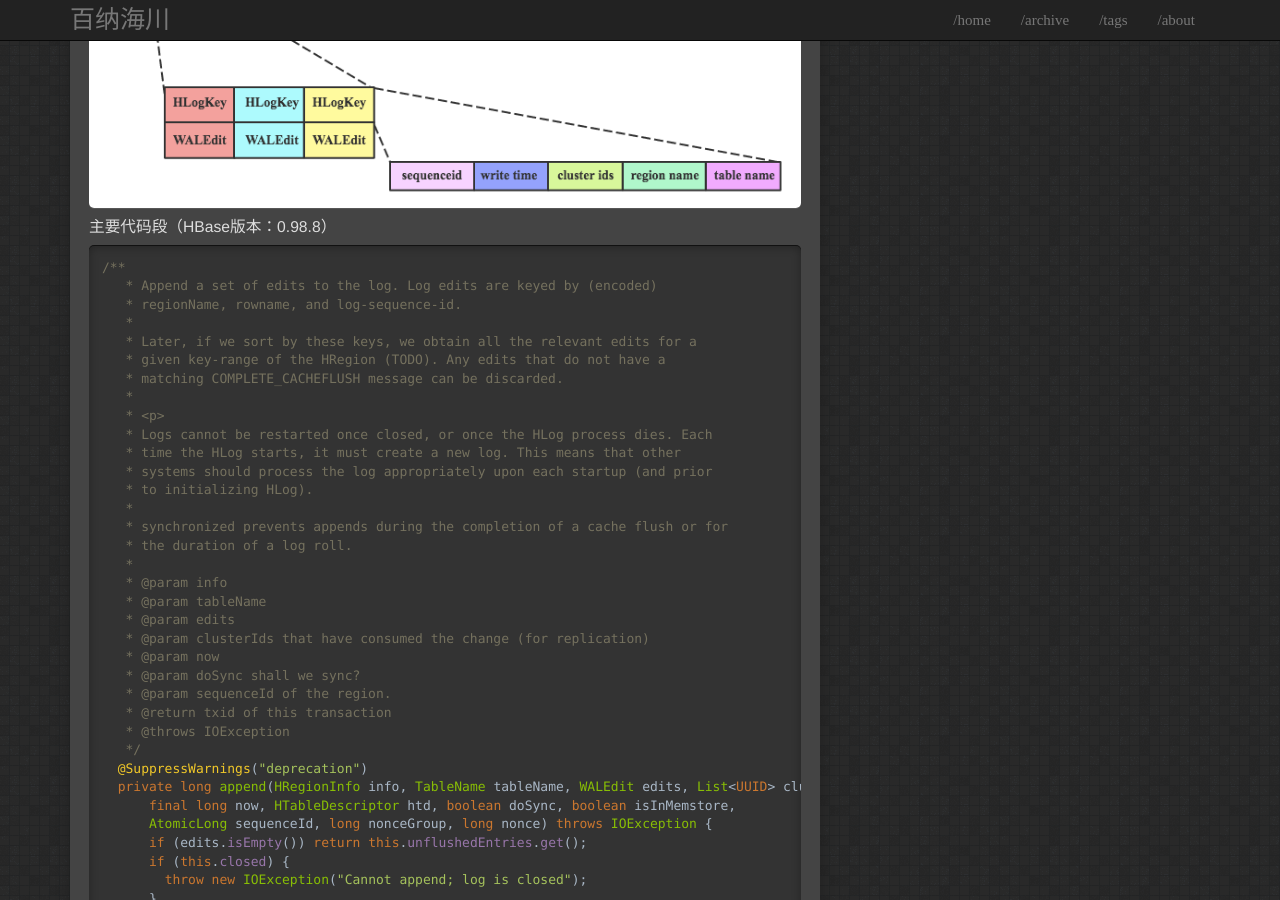
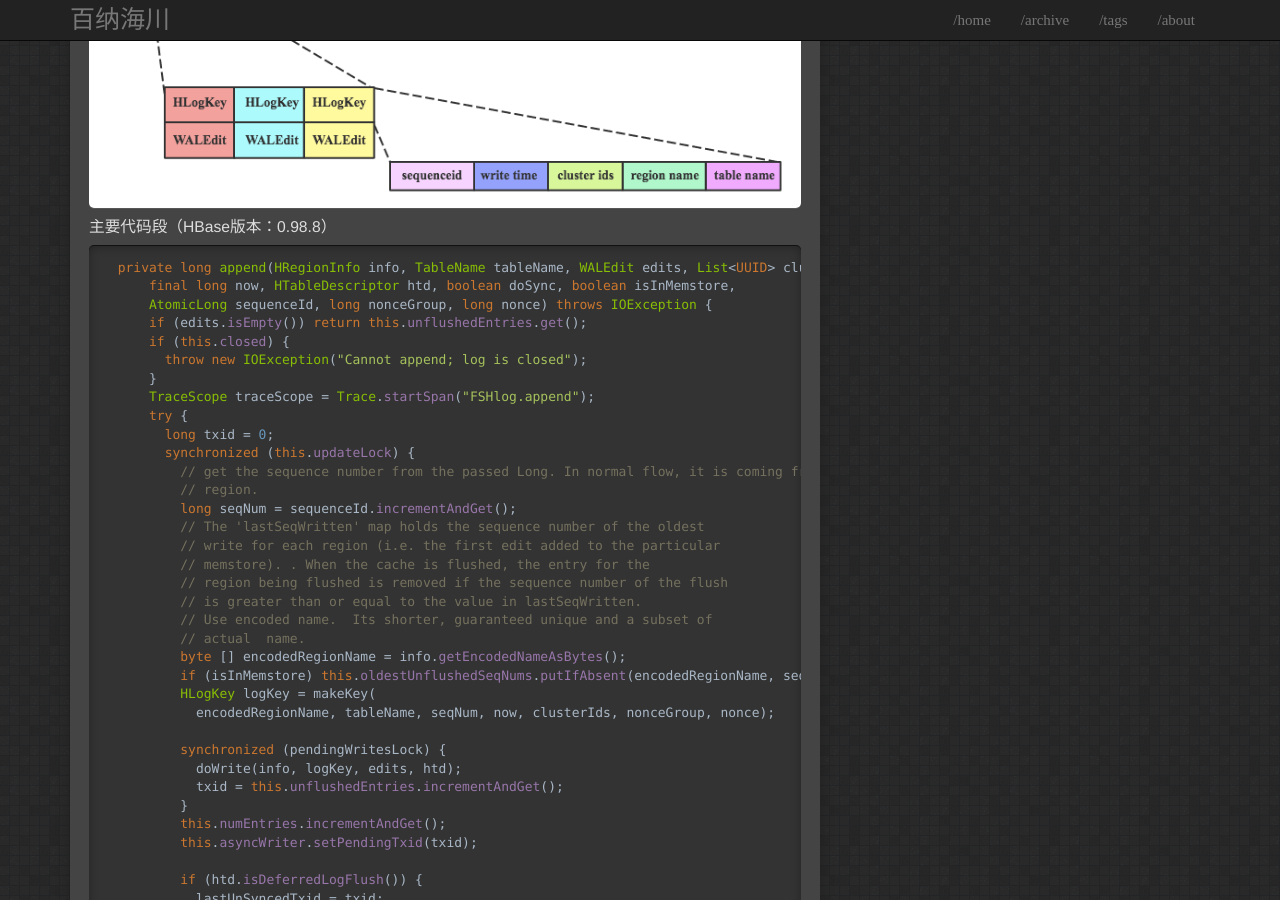
Before and after one commit to igithu/summary, a Jekyll site: the page built from _posts/2018-04-14-hbase-rs-crash.md, in a window 1280 px wide and 900 px high, scrolled down 895 px. Built offline with Jekyll 4.4.1, drawn with Linux system fonts in a browser that asks for light colours.

Commit message:
Update 2018-04-14-hbase-rs-crash.md

````diff
--- a/_posts/2018-04-14-hbase-rs-crash.md
+++ b/_posts/2018-04-14-hbase-rs-crash.md
@@ -24,34 +24,6 @@ tags: hbase
 
 #### 主要代码段（HBase版本：0.98.8）
 ```java
-/**
-   * Append a set of edits to the log. Log edits are keyed by (encoded)
-   * regionName, rowname, and log-sequence-id.
-   *
-   * Later, if we sort by these keys, we obtain all the relevant edits for a
-   * given key-range of the HRegion (TODO). Any edits that do not have a
-   * matching COMPLETE_CACHEFLUSH message can be discarded.
-   *
-   * <p>
-   * Logs cannot be restarted once closed, or once the HLog process dies. Each
-   * time the HLog starts, it must create a new log. This means that other
-   * systems should process the log appropriately upon each startup (and prior
-   * to initializing HLog).
-   *
-   * synchronized prevents appends during the completion of a cache flush or for
-   * the duration of a log roll.
-   *
-   * @param info
-   * @param tableName
-   * @param edits
-   * @param clusterIds that have consumed the change (for replication)
-   * @param now
-   * @param doSync shall we sync?
-   * @param sequenceId of the region.
-   * @return txid of this transaction
-   * @throws IOException
-   */
-  @SuppressWarnings("deprecation")
   private long append(HRegionInfo info, TableName tableName, WALEdit edits, List<UUID> clusterIds,
       final long now, HTableDescriptor htd, boolean doSync, boolean isInMemstore,
       AtomicLong sequenceId, long nonceGroup, long nonce) throws IOException {
````
